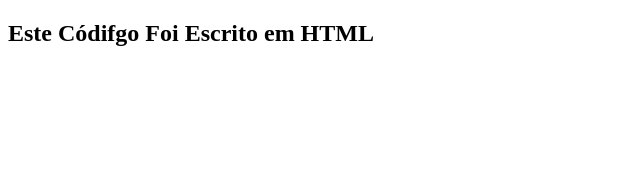
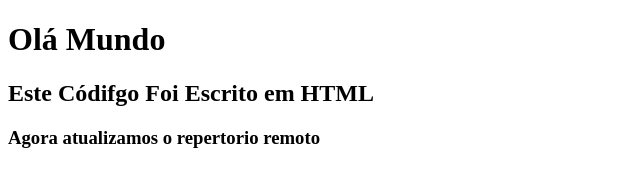
Before and after one commit to joaomanfre/olamundo, a plain HTML site: page index.html in a window 1280 px wide. Shown: the whole page, without its empty margins (0-640 px from the left). Drawn offline with Linux system fonts and the light colour scheme.

Commit message:
Update index.html remoto

```diff
--- a/index.html
+++ b/index.html
@@ -4,8 +4,10 @@
     <meta charset="UTF-8">
 
     <title>Olá Mundo</title>
-</head>
+
 <body>
+    <h1>Olá Mundo</h1>
     <h2>Este Códifgo Foi Escrito em HTML</h2>
+    <h3>Agora atualizamos o repertorio remoto</h3>
 </body>
 </html>
```
